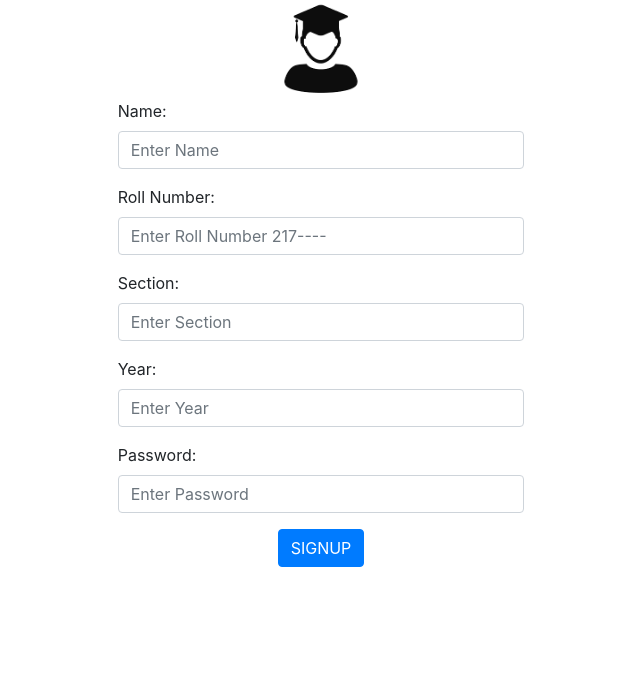
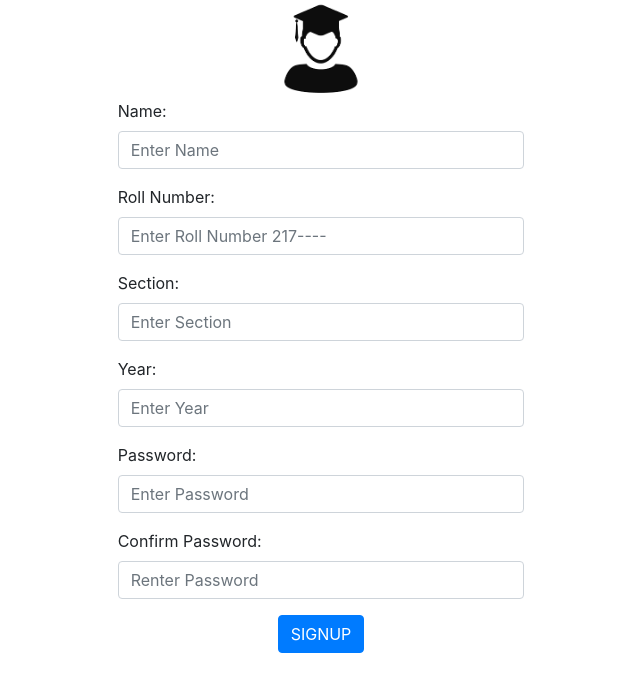
Before and after one commit to isha161lautrey/mini, a Django app: page /student/student_register in a window 1280 px wide. Shown: the part 80-772 px from the top of the page, without its empty margins (319-959 px from the left). Run offline with Django 3.2, Linux system fonts and the light colour scheme; parts of the project's set-up code (start-up, migrations or seed data) failed here and were passed over; some libraries are stand-ins or nearby versions.

Commit message:
trying double checking pwd

```diff
--- a/student/templates/student_login.html
+++ b/student/templates/student_login.html
@@ -1,4 +1,9 @@
 {% load static %}
+{% if error %}
+{{ error }}
+</br>
+</br>
+{% endif%}
 <!DOCTYPE html>
 <html lang="en">
 <head>
--- a/student/templates/student_register.html
+++ b/student/templates/student_register.html
@@ -1,4 +1,9 @@
 {% load static %}
+{% if error %}
+{{ error }}
+</br>
+</br>
+{% endif%}
 <!DOCTYPE html>
 <html lang="en">
 <head>
@@ -50,8 +55,12 @@
                          </div>
                          <div class="form-group">
                            <label for="password">Password:</label>
-                            <input type="password" name="password"  id="password"  class="form-control my-input" placeholder="Enter Password">
+                            <input type="password" name="password1"    class="form-control my-input" placeholder="Enter Password">
                          </div>
+                         <div class="form-group">
+                              <label for="password">Confirm Password:</label>
+                               <input type="password" name="password2"  class="form-control my-input" placeholder="Renter Password">
+                            </div>
                         </form>
                          <form class="" action="{% url 'student_login' %}" method="post">
                               {% csrf_token %}
--- a/student/urls.py
+++ b/student/urls.py
@@ -1,6 +1,6 @@
 
 from django.contrib import admin
-from django.urls import path
+from django.urls import path, include
 from . import views
 app='student'
 urlpatterns = [
--- a/student/views.py
+++ b/student/views.py
@@ -1,9 +1,29 @@
-from django.shortcuts import render
+from django.shortcuts import render, redirect
+from django.contrib.auth.models import User
+from django.contrib import auth
 
-# Create your views here.
 def student_login(request):
-    return render(request,'student_login.html')
+    if request.method == 'post':
+        user = auth.authenticate(rollnumber=request.POST['rollnumber'],password=request.POST['password'])
+        if user is not None:
+            auth.login(request,user)
+            return redirect('home.html')
+        else:
+            return render(request,'student_login.html',{'error':'Roll Number or Password incorrect.'})
+    else:
+        return render(request,'student_login.html')
+
 def student_register(request):
     return render(request,'student_register.html')
+    """if request.method == 'post':
+        # user has info and wants to create an account now.
+        if request.POST['password1']==request.POST['password2']:
+            user = User.objects.get(rollnumber=request.POST['rollnumber'])
+            return render(request, 'student_register.html', {'error':'Roll Number already exixts.'})
+    else:
+        return render(request,'student_register.html')"""
+
+
+
 def student_viewing(request):
     return render(request,'student_viewing.html')
```
Also changed, not shown: templates/home.html (+8 -7 lines).
